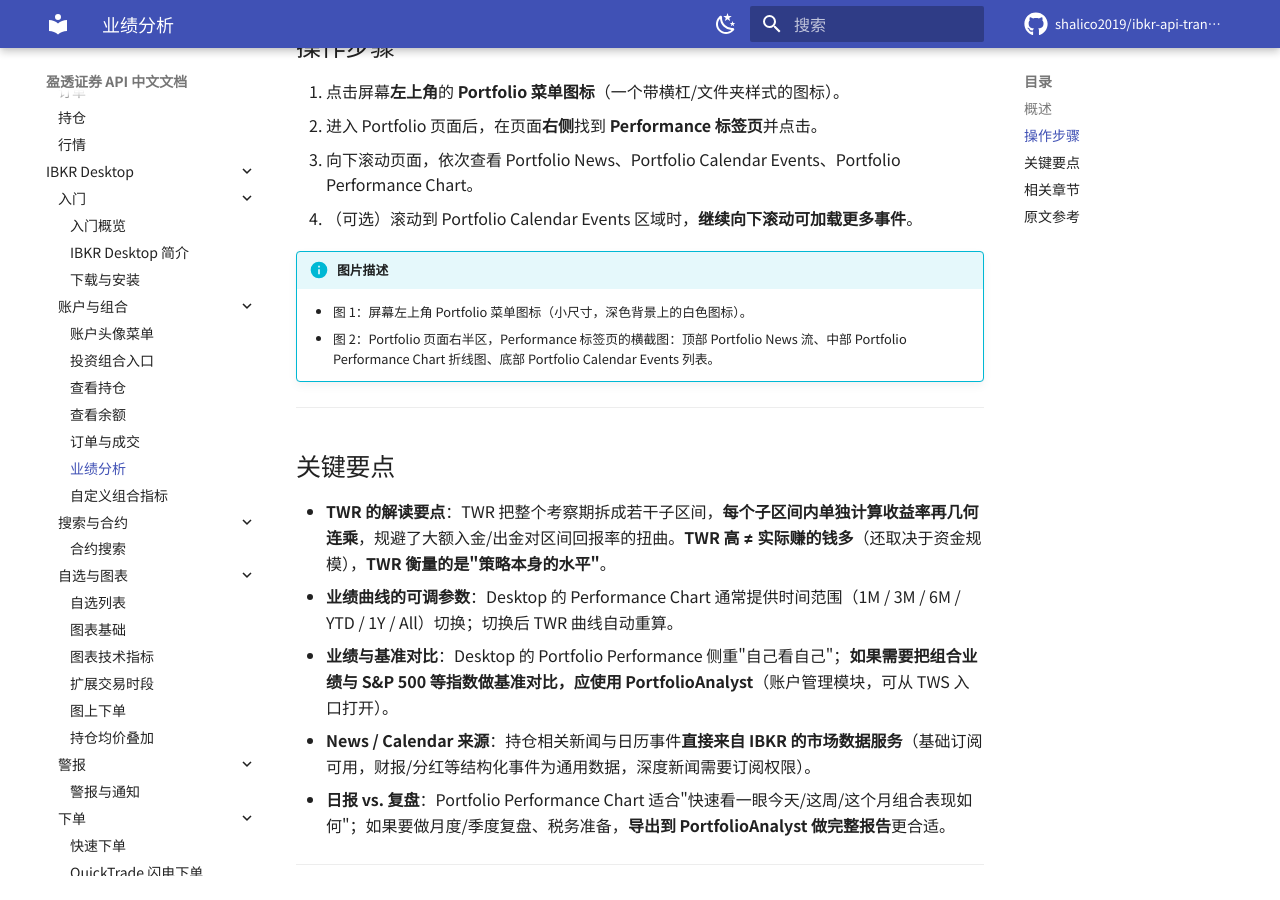
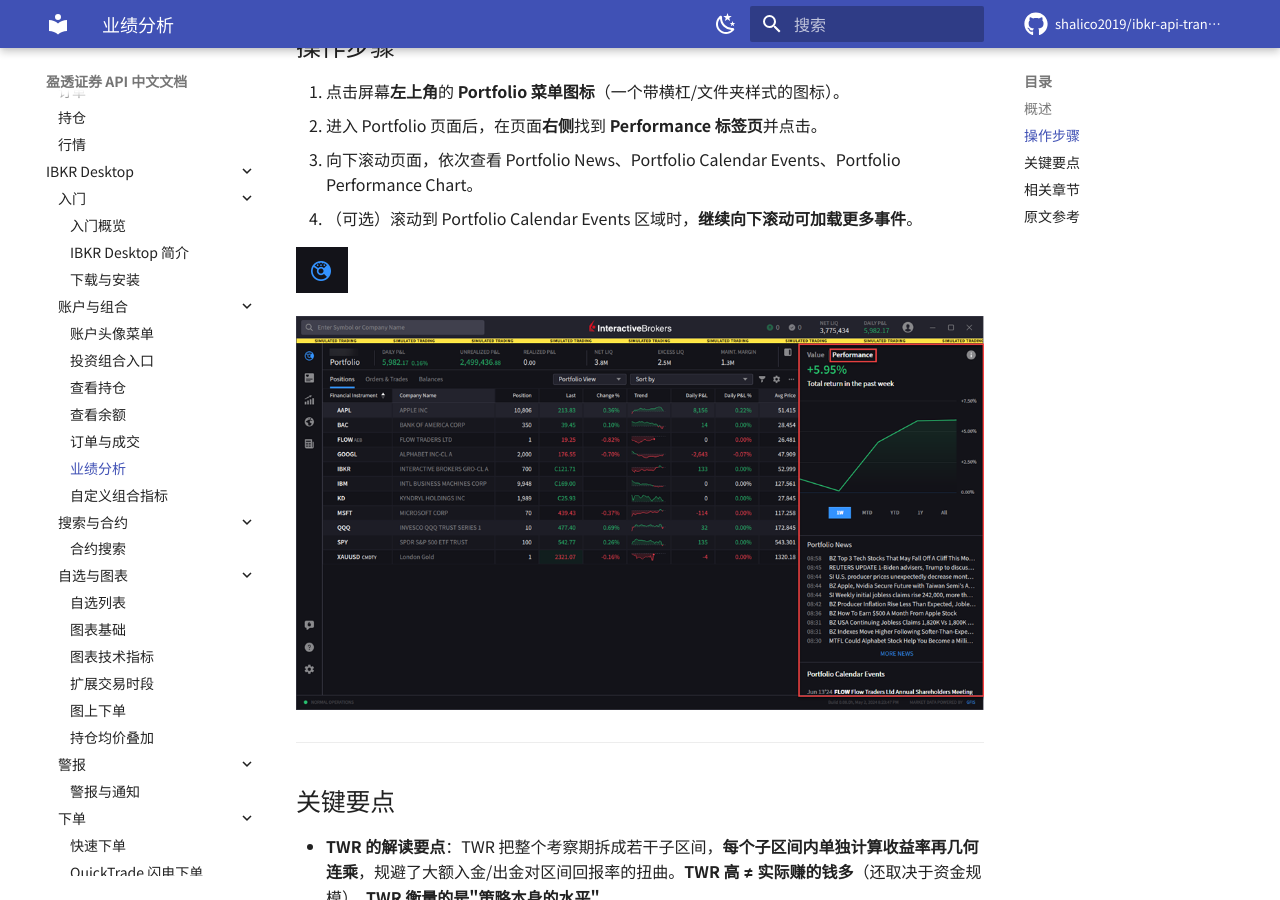
Before and after one commit to shalico2019/ibkr-api-translation, an MkDocs documentation site: the page built from docs/ibkrdesktop/performance.md, in a window 1280 px wide and 900 px high, scrolled down 664 px. Built offline with MkDocs 1.6.1 and Material for MkDocs 9.7.7, drawn with Linux system fonts in a browser that asks for light colours; comment, search, counter and statistics services are not loaded.

Commit message:
docs(ibkrdesktop): performance 补图 2 张
- docs/ibkrdesktop/performance.md: 替换 !!! info "图片描述" 4 行占位为 2 张 markdown 图片
  - 行 26: ![Portfolio 菜单图标](resources/images/portfolioicon.png "Portfolio Menu Icon")
  - 行 28: ![Portfolio 页面 Performance 标签页](resources/images/performance.png "Portfolio Performance Menu")
- docs/ibkrdesktop/resources/images/performance.png: 新增 269959 bytes, 1000x573 PNG, sha256 622205ef...
- portfolioicon.png 复用队友 473a3f0 orders-and-trades 已 commit 的版本 (sha256 7bba44fa..., 52x46 PNG, 与源站字节一致)
- mkdocs build --strict: exit 0, 0 ERROR

```diff
--- a/docs/ibkrdesktop/performance.md
+++ b/docs/ibkrdesktop/performance.md
@@ -23,9 +23,9 @@
 3. 向下滚动页面，依次查看 Portfolio News、Portfolio Calendar Events、Portfolio Performance Chart。
 4. （可选）滚动到 Portfolio Calendar Events 区域时，**继续向下滚动可加载更多事件**。
 
-!!! info "图片描述"
-    - 图 1：屏幕左上角 Portfolio 菜单图标（小尺寸，深色背景上的白色图标）。
-    - 图 2：Portfolio 页面右半区，Performance 标签页的横截图：顶部 Portfolio News 流、中部 Portfolio Performance Chart 折线图、底部 Portfolio Calendar Events 列表。
+![Portfolio 菜单图标（The portfolio menu icon）](resources/images/portfolioicon.png "Portfolio Menu Icon")
+
+![Portfolio 页面 Performance 标签页（The portfolio performance menu）](resources/images/performance.png "Portfolio Performance Menu")
 
 ---
 
```
Also changed, not shown: docs/ibkrdesktop/resources/images/performance.png (added).
